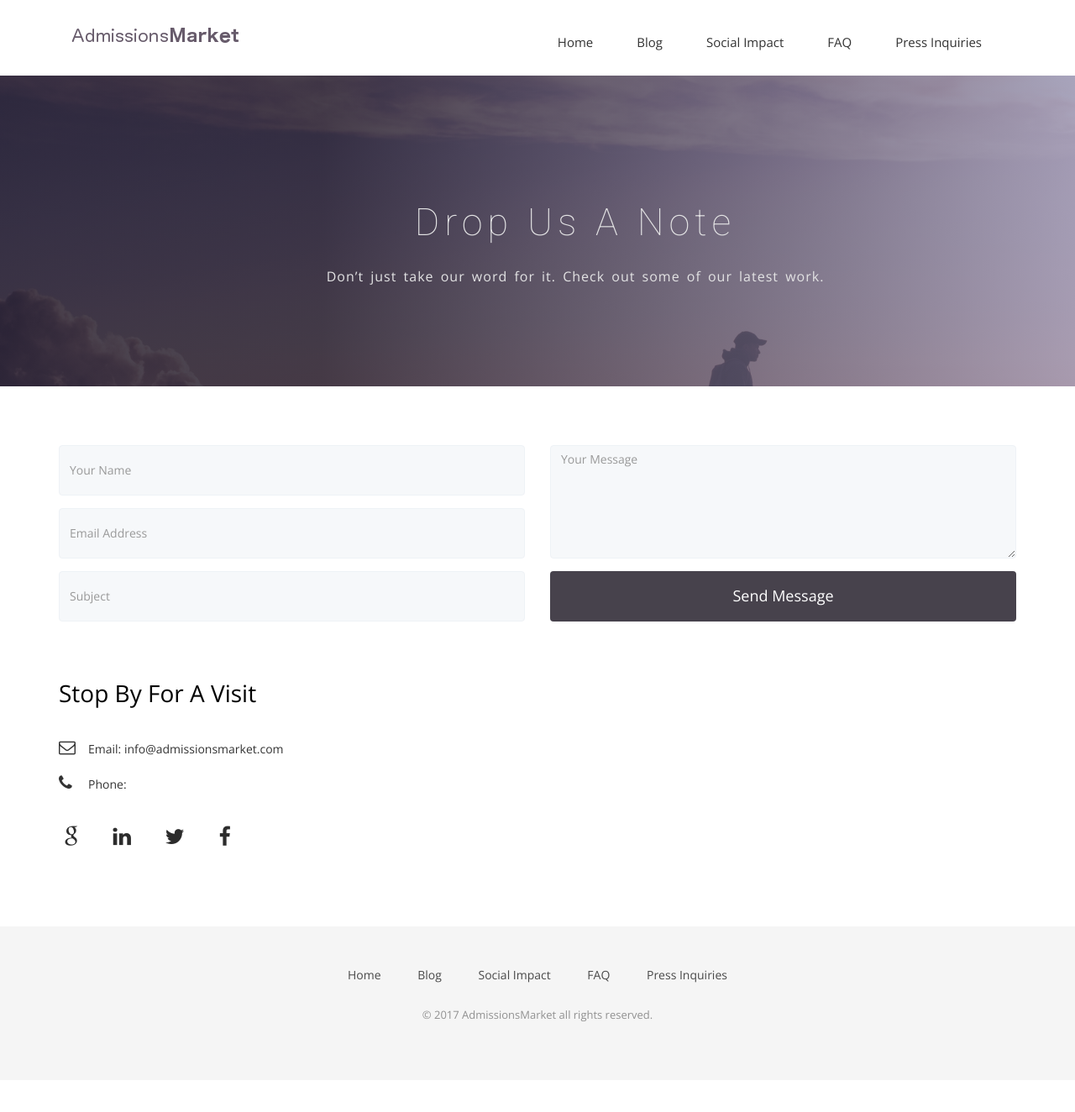
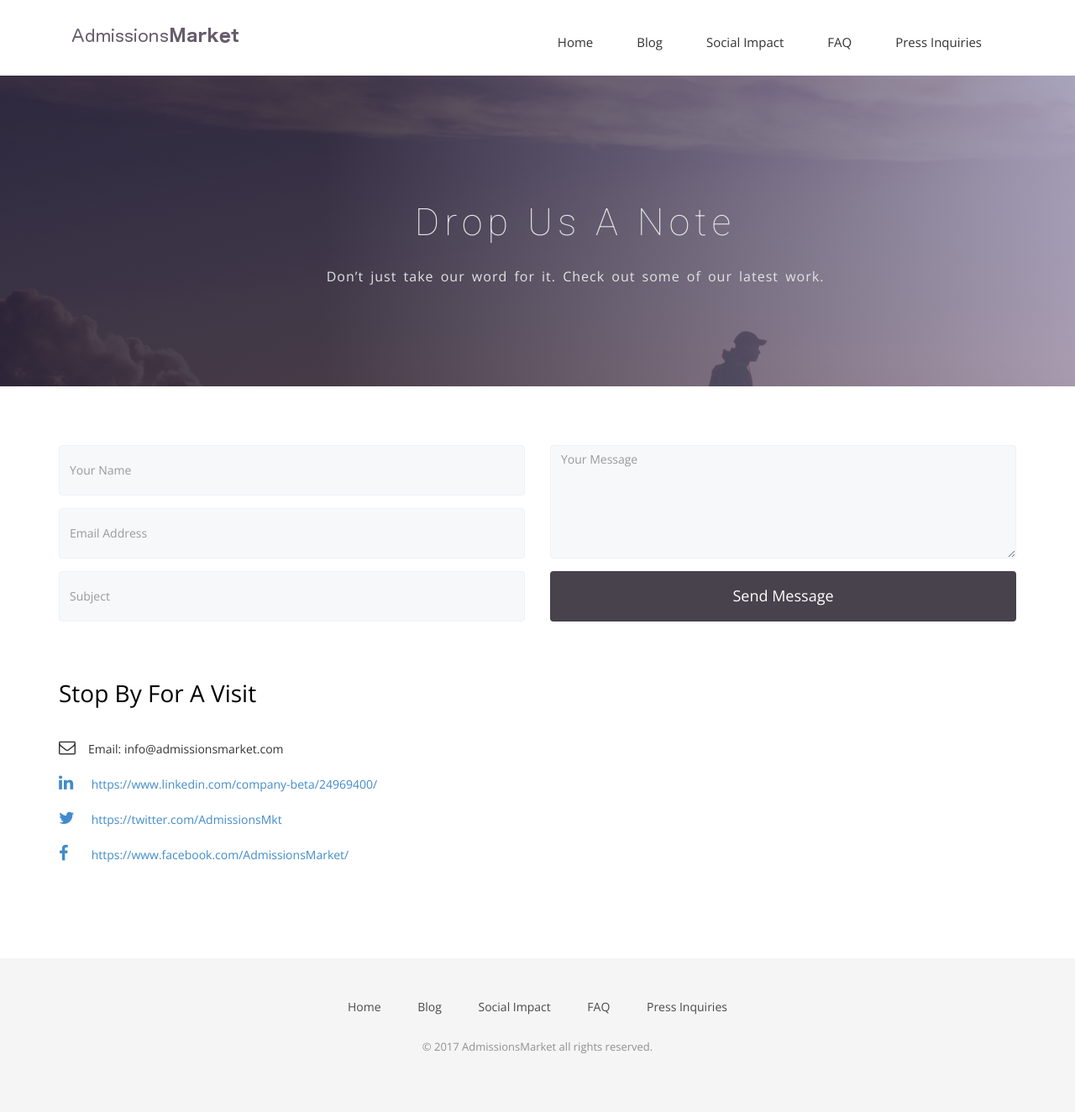
Before and after one commit to dsardi/Eric-Natelson.github.io, a Jekyll site: the page built from contact.html, in a window 1280 px wide. Shown: the whole page at 84% size. Built offline with Jekyll 4.4.1, drawn with Linux system fonts in a browser that asks for light colours; nearby versions of some CDN libraries; some web fonts are replaced; before the commit the page ends 1286 px from its top, so only the background shows below that.

Commit message:
Added proper hyerlinks in FAQ. Added all social media to contact page

```diff
--- a/FAQ.html
+++ b/FAQ.html
@@ -37,6 +37,7 @@ permalink: /FAQ/
                           <div class="position-center">
                             <h2 style="color:black">HOW POPULAR ARE ADMISSIONS CONSULTANTS?</h2>
                             <p style="color:grey">Since most people don’t publicize their use of admissions consultants, it can be hard to get an exact number. Still AdmissionsMarket’s own survey of nearly 250 students from top MBA programs found that 49% had used an admissions consultant, of which 64% used a three, four, or five school package. These numbers are generally in line with a similar survey conducted by the Association of International Graduate Admissions Consultants (AIGAC), which found that 46% had used an admissions consultants. Some reports state lower percentages, the Graduate Management Admissions Council (GMAC) found that only 22% had used one. All in all, it’s a safe bet that between a quarter and half of students use admissions consultants to get into business school and that this number trends upward the more competitive the school.</p>
+                            <p style="color:grey">To read the full AdmissionsMarket report, <a href="http://www.tuck.dartmouth.edu/mba/blog/so-you-want-to-work-with-an-admissions-consultant">click here</a></p>
                           </div>
                         </div>
                   </li>
@@ -44,7 +45,7 @@ permalink: /FAQ/
                       <div class="overly">
                         <div class="position-center">
                           <h2 style="color:black">HOW DO SCHOOLS FEEL ABOUT ADMISSIONS CONSULTANTS?</h2>
-                          <p style="color:grey">Universities have increasingly begun to work with qualified admissions consultants to ensure applicants are as prepared as possible. If friction exists between business schools and consultants, it is primarily due to the unregulated nature of the industry and the many unqualified consultants peddling bad advice in exchange for high fees. Schools understand and accept that many applicants are going to use a consultant; they just ask that you choose someone that will ethically guide you along the application process. At AdmissionsMarket, we work exclusively with top ethical consultants.</p><p style="color:grey">To read about how the admissions team at the Tuck School of Business (Dartmouth) view consultants,</p><a href="http://www.tuck.dartmouth.edu/mba/blog/so-you-want-to-work-with-an-admissions-consultant">click here</a>
+                          <p style="color:grey">Universities have increasingly begun to work with qualified admissions consultants to ensure applicants are as prepared as possible. If friction exists between business schools and consultants, it is primarily due to the unregulated nature of the industry and the many unqualified consultants peddling bad advice in exchange for high fees. Schools understand and accept that many applicants are going to use a consultant; they just ask that you choose someone that will ethically guide you along the application process. At AdmissionsMarket, we work exclusively with top ethical consultants.</p><p style="color:grey">To read about how the admissions team at the Tuck School of Business (Dartmouth) view consultants, <a href="http://www.tuck.dartmouth.edu/mba/blog/so-you-want-to-work-with-an-admissions-consultant">click here</a></p>
                         </div>
                       </div>
                   </li>
@@ -76,7 +77,7 @@ permalink: /FAQ/
                       <div class="overly">
                         <div class="position-center">
                           <h2 style="color:black">WHAT IF I CANNOT AFFORD AN ADMISSIONS CONSULTANT?</h2>
-                          <p style="color:grey">While anyone that has applied to business school understands the pressure the admissions process puts you through, you shouldn’t forget that your incredible accomplishments thus far are what have you in the running to begin with. If admissions consulting truly isn’t an option for you, try and spend additional time researching the admissions process, speaking with students (LinkedIn is a great resource if you don’t know anyone), and reflecting on your career. Start early and ask your friends and family to review your essays. If you’re African-American, Hispanic, or American Indian, you should also consider applying to Management Leadership for Tomorrow, a fantastic not-for-profit organization that helps diverse candidates get into top business programs.</p>
+                          <p style="color:grey">While anyone that has applied to business school understands the pressure the admissions process puts you through, you shouldn’t forget that your incredible accomplishments thus far are what have you in the running to begin with. If admissions consulting truly isn’t an option for you, try and spend additional time researching the admissions process, speaking with students (LinkedIn is a great resource if you don’t know anyone), and reflecting on your career. Start early and ask your friends and family to review your essays. If you’re African-American, Hispanic, or American Indian, you should also consider applying to<a href="https://ml4t.org/"> Management Leadership for Tomorrow</a>, a fantastic not-for-profit organization that helps diverse candidates get into top business programs.</p>
                         </div>
                       </div>
                   </li>
--- a/contact.html
+++ b/contact.html
@@ -56,21 +56,13 @@ permalink: /contact/
               <i class="fa fa-envelope-o"></i>Email: info@admissionsmarket.com
             </li>
             <li>
-              <i class="fa fa-phone"></i>Phone:
-            </li>
-          </ul>
-          <ul class="social-icons">
-            <li>
-              <a href="#" target="_blank"><i class="fa fa-google" target="_blank"></i></a>
+              <a href="https://www.linkedin.com/company-beta/24969400/" target="_blank"><i class="fa fa-linkedin" target="_blank"></i> https://www.linkedin.com/company-beta/24969400/</a>
             </li>
             <li>
-              <a href="https://www.linkedin.com/company-beta/24969400/" target="_blank"><i class="fa fa-linkedin" target="_blank"></i></a>
+              <a href="https://twitter.com/AdmissionsMkt" target="_blank"><i class="fa fa-twitter"></i> https://twitter.com/AdmissionsMkt</a>
             </li>
             <li>
-              <a href="https://twitter.com/AdmissionsMkt" target="_blank"><i class="fa fa-twitter"></i></a>
-            </li>
-            <li>
-              <a href="#" target="_blank"><i class="fa fa-facebook" target="_blank"></i></a>
+              <a href="https://www.facebook.com/AdmissionsMarket" target="_blank"><i class="fa fa-facebook" target="_blank"></i> https://www.facebook.com/AdmissionsMarket/</a>
             </li>
           </ul>
         </div>
```
